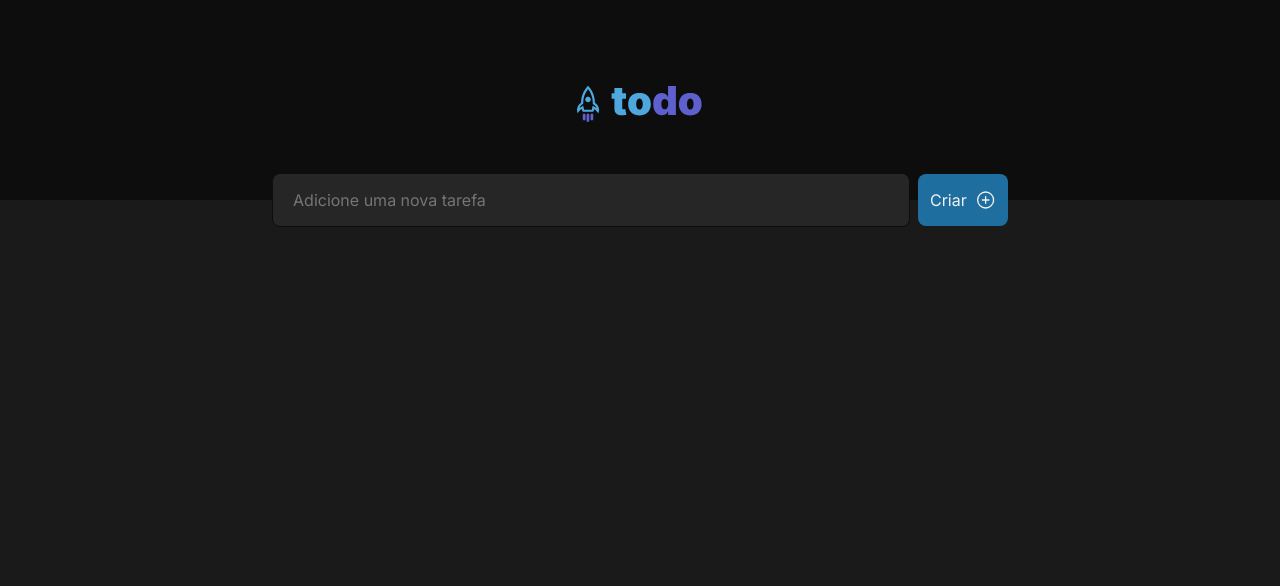
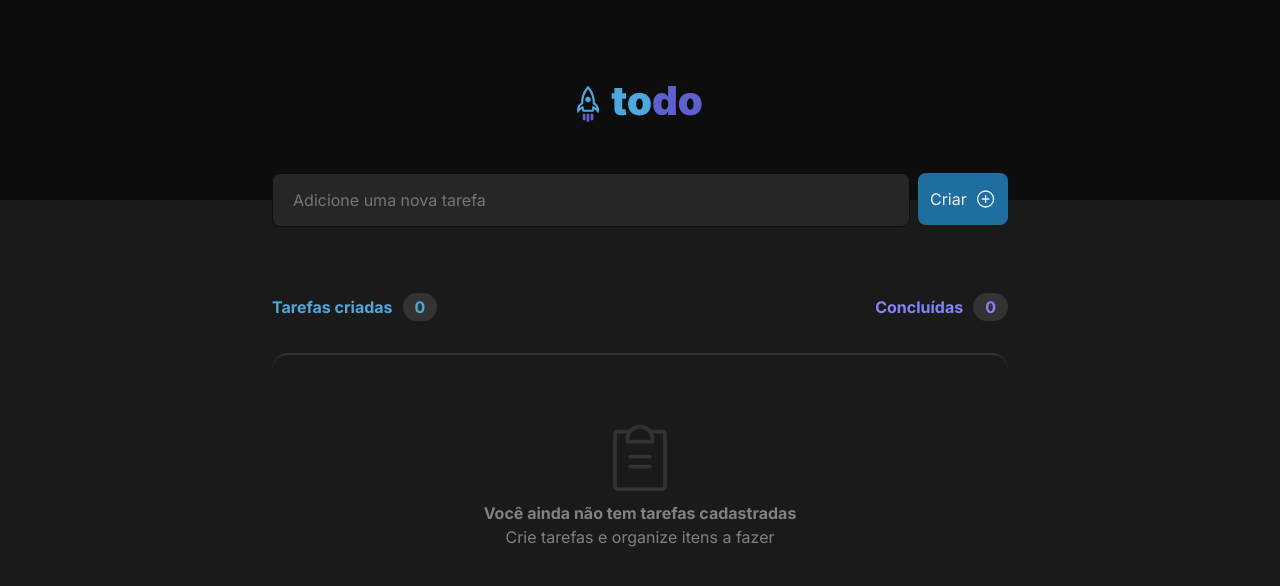
Before and after one commit to Andersonsilvamota/todo-list, a React (Vite) app: page / in a window 1280 px wide. Shown: the top 586 px of the page. Built offline with nearby package versions, Linux system fonts and the light colour scheme.

Commit message:
Estilizando container de task vazia

```diff
--- a/src/NewTask.tsx
+++ b/src/NewTask.tsx
@@ -1,15 +1,32 @@
 import React from "react";
-import { Button, ContainerInput, NewTaskInput } from "./styleNewTask";
-import {PlusCircle} from 'phosphor-react'
+import { Button, Container, ContainerInput, ContainerListTask, ContainerTask, ListTask, NewTaskInput, TaskInfo } from "./styleNewTask";
+import {PlusCircle, ClipboardText} from 'phosphor-react'
 
 export function NewTask(){
   return(
+    <Container>
       <ContainerInput>
         <NewTaskInput type="text" placeholder="Adicione uma nova tarefa"/>
         <Button>
           Criar
           <PlusCircle size={30}/>
         </Button>
+
+
       </ContainerInput>
+      <ContainerTask>
+        <TaskInfo>
+          <strong className="task-created">Tarefas criadas <div>0</div></strong>
+          <strong className="task-concluded">Concluídas <div>0</div></strong>
+        </TaskInfo>
+        <ContainerListTask>
+          <ListTask>
+            <ClipboardText size={80} color='var(--gray-400)' weight="light"/>
+            <p className="text-bold">Você ainda não tem tarefas cadastradas</p>
+            <p>Crie tarefas e organize itens a fazer</p>
+          </ListTask>
+        </ContainerListTask>
+    </ContainerTask>
+  </Container>
   )
 }
--- a/src/styleNewTask.js
+++ b/src/styleNewTask.js
@@ -1,15 +1,23 @@
 import styled from "styled-components";
 
+
+export const Container = styled.div`
+
+  display: flex;
+  align-items: center;
+  justify-content: center;
+  flex-direction: column;
+
+`
 
 export const ContainerInput = styled.div`
   display: flex;
   flex-direction: row;
   gap: 8px;
-  align-items: center;
-  justify-content: center;
-  width: 100%;
-  height: 3.375rem;
+
+  height:auto;
   margin-top: calc(0px - 1.3rem - 6px);
+  padding-bottom: 66px;
 `
 
 
@@ -36,3 +44,63 @@ export const Button = styled.button`
   color: var(--gray-100);
 
 `
+
+export const ContainerTask = styled.div`
+
+
+`
+
+export const ContainerListTask = styled.div`
+  width: 46rem;
+  padding: 16px 0;
+
+`
+
+export const TaskInfo = styled.div`
+  display: flex;
+  justify-content: space-between;
+  padding-bottom: 16px;
+
+
+  .task-created{
+    color: var(--blue);
+  }
+
+  .task-concluded{
+    color: var(--purple);
+  }
+
+  strong {
+    display: flex;
+    align-items: center;
+    flex-direction: row;
+    gap: 10px;
+  }
+  strong > div {
+    background-color: var(--gray-400);
+    padding: 4px 12px;
+    border-radius: 999px;
+  }
+`
+
+
+export const ListTask = styled.div`
+  border-top: 2px solid var(--gray-400);
+  padding: 64px 6px 6px 6px;
+  border-radius: 16px;
+  display: flex;
+  align-items: center;
+  justify-content: center;
+  flex-direction: column;
+  gap: 4px;
+
+  .text-bold {
+    font-weight: 700;
+  }
+
+  p {
+    color: var(--gray-300);
+    font-weight: 400;
+
+  }
+`
```
Lines whose indentation alone changed are shown as unchanged.
